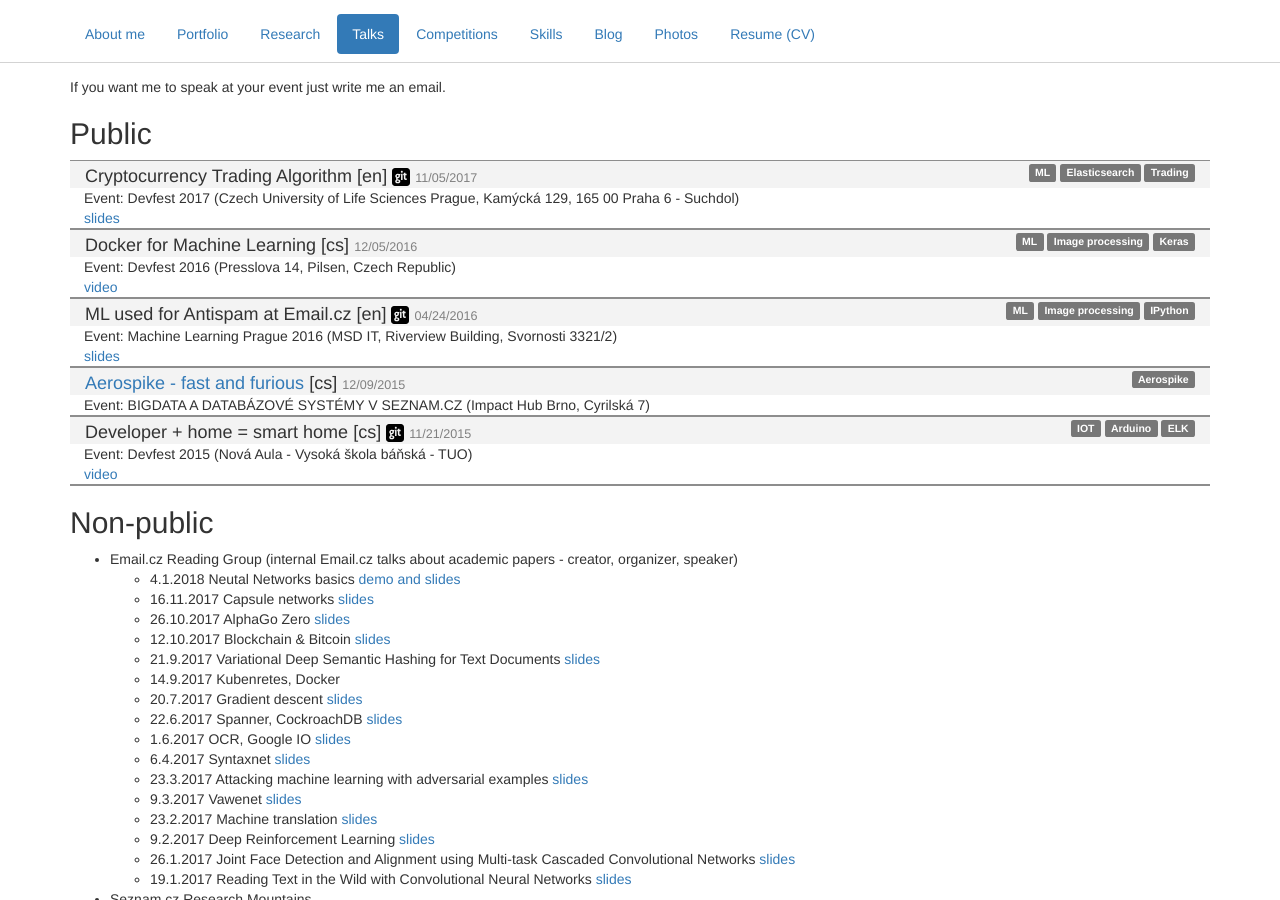
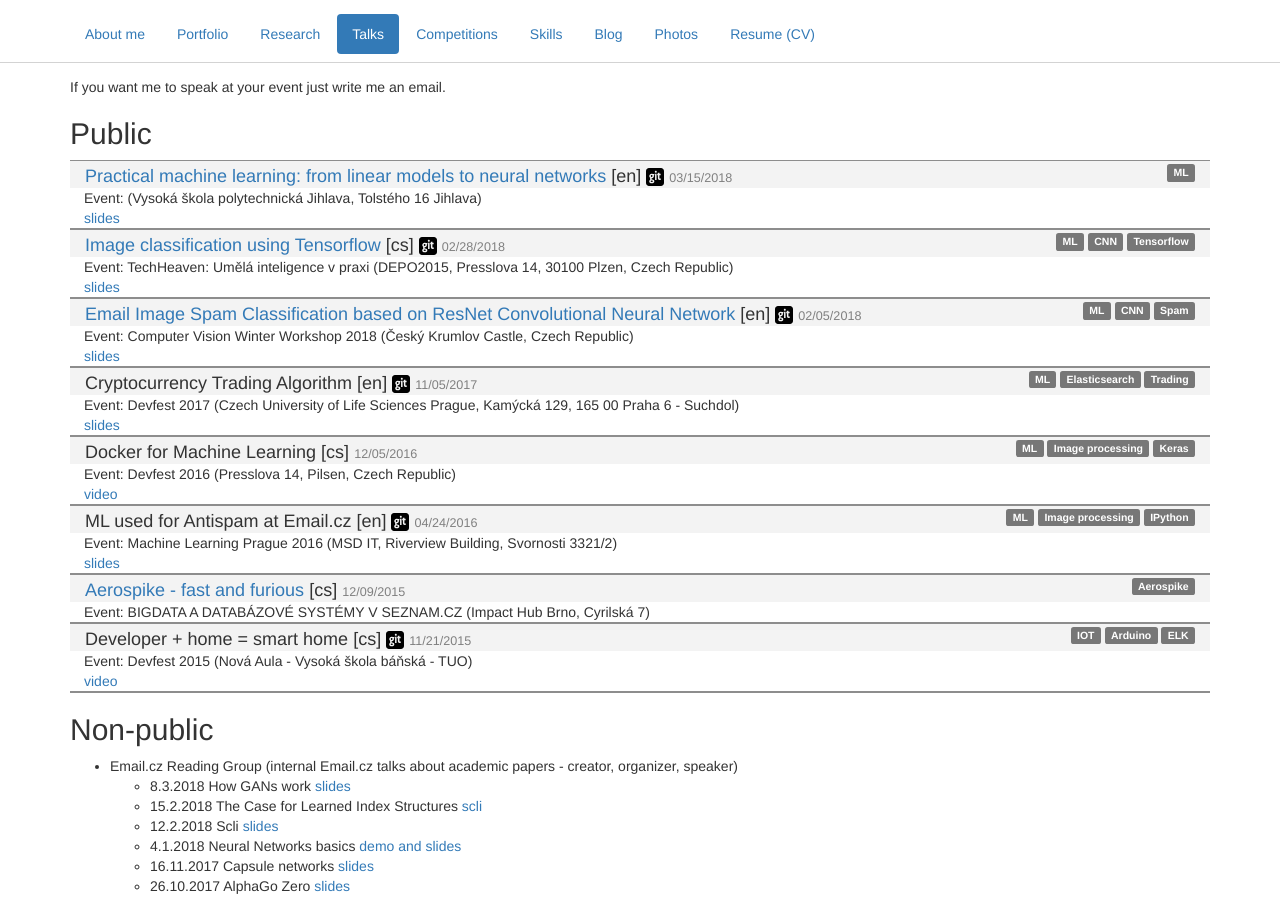
Before and after one commit to tivvit/tivvit.github.io, a Jekyll site: the page built from talks.html, in a window 1280 px wide and 900 px high. Built offline with Jekyll 4.4.1, drawn with Linux system fonts in a browser that asks for light colours.

Commit message:
added talks

```diff
--- a/_includes/non-public-talks.md
+++ b/_includes/non-public-talks.md
@@ -1,5 +1,8 @@
 * Email.cz Reading Group (internal Email.cz talks about academic papers - creator, organizer, speaker)
-  * 4.1.2018 Neutal Networks basics [demo and slides](https://github.com/tivvit/nn-basics)
+  * 8.3.2018 How GANs work [slides](https://docs.google.com/presentation/d/1EeZyCsSC4SInHORtfnspV3cmw1q4XwFXZtgicThFdMk/edit?usp=sharing)
+  * 15.2.2018 The Case for Learned Index Structures [scli](https://docs.google.com/presentation/d/1jGlT443sxdBodQ40F8b3JgJGoVfwVORg-7h6cm1Uv5U/edit?usp=sharing)
+  * 12.2.2018 Scli [slides](https://docs.google.com/presentation/d/11-Lq0-SxkvEgCHrjY3RGR5JI4ZdMZfqqNCiLfPkjtg4/edit?usp=sharing)
+  * 4.1.2018 Neural Networks basics [demo and slides](https://github.com/tivvit/nn-basics)
   * 16.11.2017 Capsule networks [slides](https://docs.google.com/presentation/d/152ffc-Dyb--bgGWsorLut43oM4vjFWMnb-cUAlwgoiI/edit?usp=sharing)
   * 26.10.2017 AlphaGo Zero [slides](https://docs.google.com/presentation/d/16-SL3y63V91gnlqLwpL6XI7ZldjNhgzlWP85UwnS0Xo/edit?usp=sharing)
   * 12.10.2017 Blockchain & Bitcoin [slides](https://docs.google.com/presentation/d/1BqJTZg4tpSogbQOFg6Nm4_dL08kQrXj1IIXLx-dXoHk/edit?usp=sharing)
```
Also changed, not shown: _talks/06_cvww_2018_image_spam_classification.md (added, +15 -0 lines), _talks/07_image_classification_tensorflow_pilsen.md (added, +15 -0 lines), _talks/08_ml_for_text_jihlava.md (added, +13 -0 lines).
